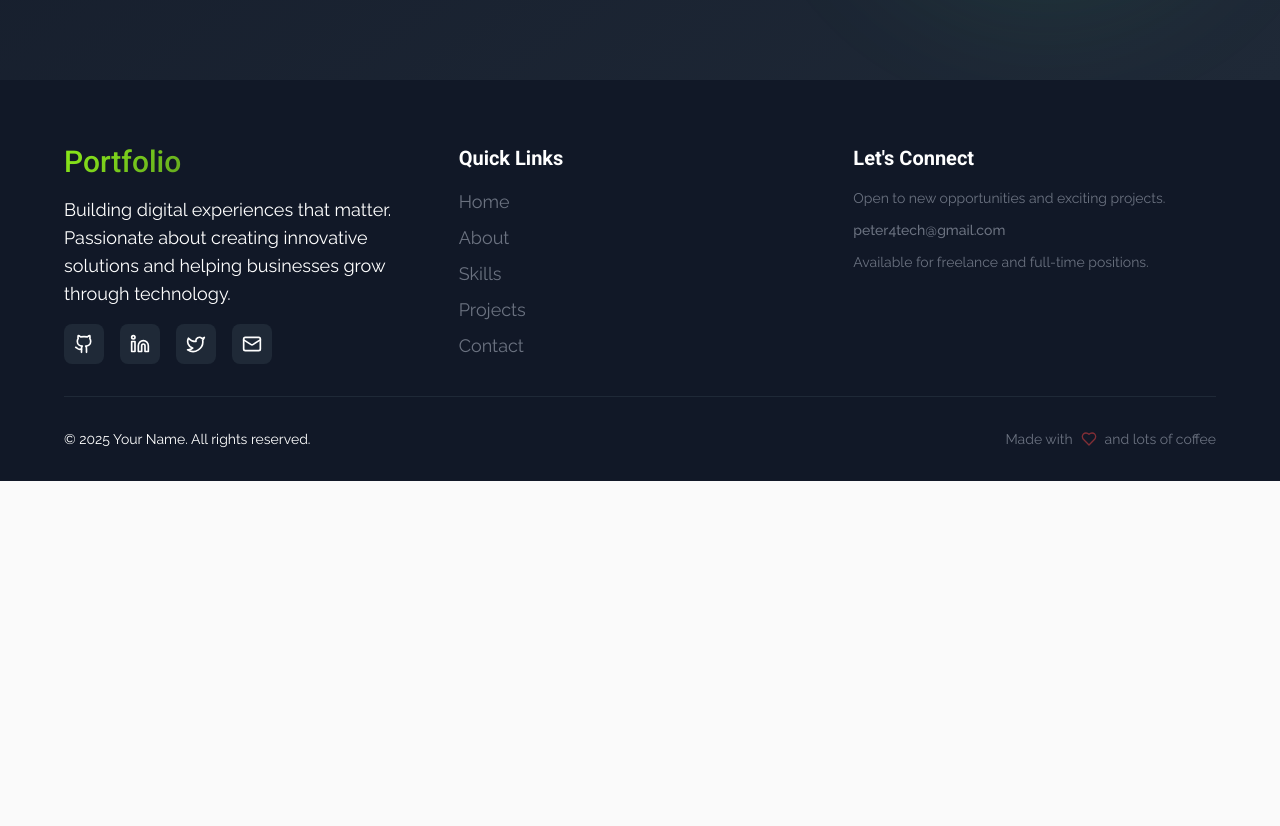
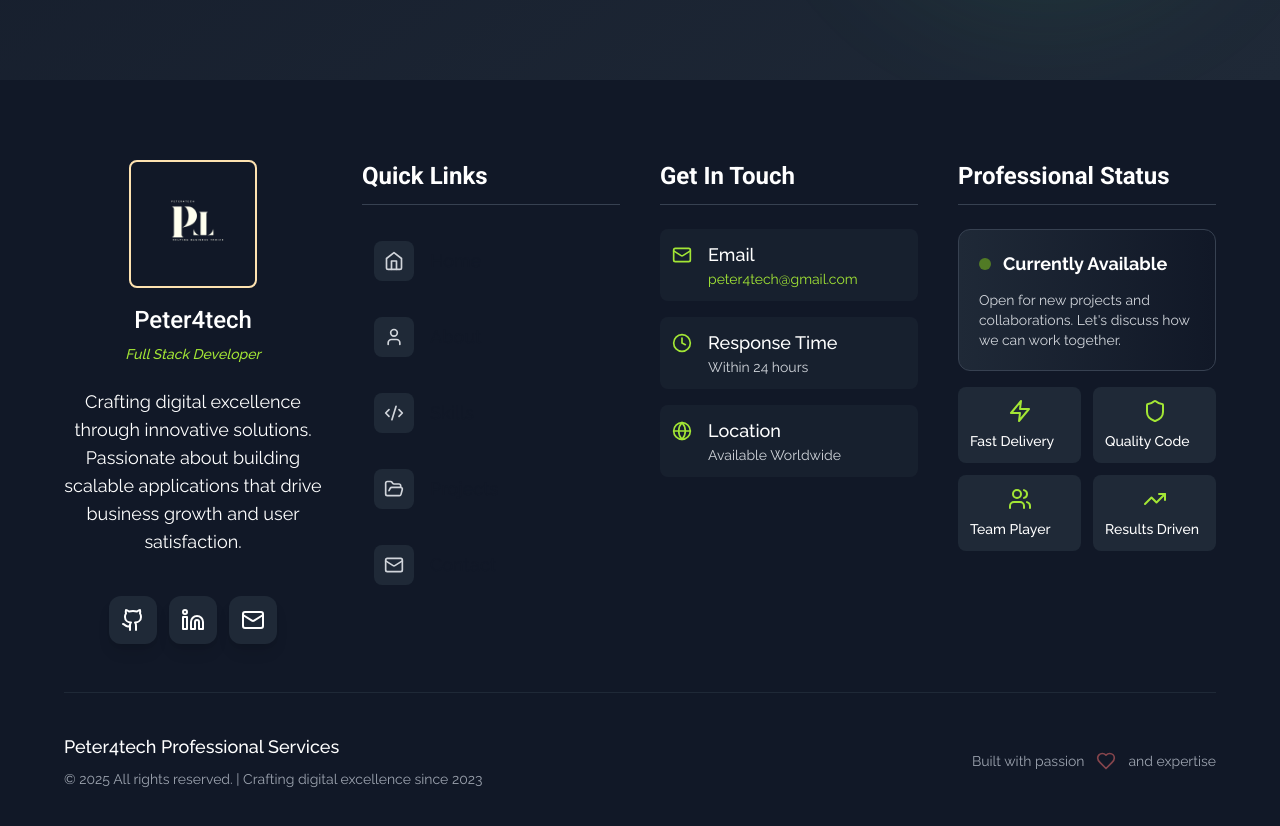
Before and after one commit to peterchims/portfolio, a React (Vite) app: page / in a window 1280 px wide. Shown: the part 6660-7486 px from the top of the page. Before the commit the page ends 7141 px from the top, so only its background shows below. Built offline with nearby package versions, Linux system fonts and the light colour scheme.

Commit message:
footer-section-completed

```diff
--- a/src/components/data/Data.ts
+++ b/src/components/data/Data.ts
@@ -14,6 +14,7 @@ import {
   Server,
   Smartphone,
   Globe,
+  Twitter,
 } from 'lucide-react';
 import { Mobile, cashra, Proj1 } from '../../assets';
 
@@ -302,3 +303,18 @@ and stay connected with the latest releases from ClaudyGod wherever you are.`,
     codeUrl: 'https://github.com/username/cryptobot',
   },
 ];
+// Footer-data
+export const FooterLinks = [
+  { icon: Github, href: '#', label: 'GitHub' },
+  { icon: Linkedin, href: '#', label: 'LinkedIn' },
+  { icon: Twitter, href: '#', label: 'Twitter' },
+  { icon: Mail, href: '#contact', label: 'Email' },
+];
+
+export const quickLinks = [
+  { name: 'Home', href: '#home' },
+  { name: 'About', href: '#about' },
+  { name: 'Skills', href: '#skills' },
+  { name: 'Projects', href: '#projects' },
+  { name: 'Contact', href: '#contact' },
+];
--- a/src/components/layout/Footer.tsx
+++ b/src/components/layout/Footer.tsx
@@ -1,81 +1,115 @@
 import React from 'react';
-import { Github, Linkedin, Twitter, Mail, Heart } from 'lucide-react';
+import { socialLinks, quickLinks } from '../data/Data';
 
 import CustomText from '../ui/CustomText';
+import {
+  Clock,
+  Code2,
+  FolderOpen,
+  Globe,
+  Heart,
+  Home,
+  Mail,
+  Shield,
+  TrendingUp,
+  User,
+  Users,
+  Zap,
+} from 'lucide-react';
+import { Logo } from '../../assets';
 
 const Footer: React.FC = () => {
-  const socialLinks = [
-    { icon: Github, href: '#', label: 'GitHub' },
-    { icon: Linkedin, href: '#', label: 'LinkedIn' },
-    { icon: Twitter, href: '#', label: 'Twitter' },
-    { icon: Mail, href: '#contact', label: 'Email' },
-  ];
-
-  const quickLinks = [
-    { name: 'Home', href: '#home' },
-    { name: 'About', href: '#about' },
-    { name: 'Skills', href: '#skills' },
-    { name: 'Projects', href: '#projects' },
-    { name: 'Contact', href: '#contact' },
-  ];
-
   return (
-    <footer className="bg-gray-900 text-white pt-16 pb-8">
+    <footer className="bg-gray-900 text-white pt-20 pb-10">
       <div className="container-custom">
-        <div className="grid md:grid-cols-3 gap-8 mb-8">
-          {/* Brand */}
-          <div className="space-y-4">
+        <div className="grid md:grid-cols-2 lg:grid-cols-4 gap-10 mb-12">
+          {/* Brand Section */}
+          <div className="space-y-6">
+            <div className="flex flex-col items-center text-center">
+              <img
+                src={Logo}
+                alt="Peter4tech Portfolio"
+                className="w-32 h-32 mb-4 filter invert sepia hue-rotate-90 rounded-lg border-2 border-gray-700 p-2"
+              />
               <CustomText
-              variant="h4"
+                variant="h5"
                 font="roboto"
                 weight="bold"
-              color="gradient"
+                color="white"
+                className="mb-2"
               >
-              Portfolio
+                Peter4tech
               </CustomText>
+              <CustomText
+                variant="caption"
+                color="lime-400"
+                weight="medium"
+                className="italic"
+              >
+                Full Stack Developer
+              </CustomText>
+            </div>
+
             <CustomText
               variant="body"
               color="white"
-              className="text-gray-200 leading-7"
+              className="text-gray-300 leading-7 text-center"
             >
-              Building digital experiences that matter. Passionate about
-              creating innovative solutions and helping businesses grow through
-              technology.
+              Crafting digital excellence through innovative solutions.
+              Passionate about building scalable applications that drive
+              business growth and user satisfaction.
             </CustomText>
-            <div className="flex space-x-4">
+
+            <div className="flex justify-center space-x-3 pt-4">
               {socialLinks.map(social => (
                 <a
                   key={social.label}
                   href={social.href}
-                  className="w-10 h-10 bg-gray-800 hover:bg-lime-500 rounded-lg flex items-center justify-center transition-colors duration-300 group"
+                  className="w-12 h-12 bg-gray-800 hover:bg-lime-500 rounded-xl flex items-center justify-center transition-all duration-300 group hover:scale-110 shadow-lg"
                   aria-label={social.label}
                 >
-                  <social.icon className="w-5 h-5 group-hover:scale-110 transition-transform duration-300" />
+                  <social.icon className="w-6 h-6 group-hover:scale-110 transition-transform duration-300" />
                 </a>
               ))}
             </div>
           </div>
 
           {/* Quick Links */}
-          <div className="space-y-4">
+          <div className="space-y-6">
             <CustomText
-              variant="h6"
+              variant="h5"
               font="roboto"
               weight="semibold"
               color="white"
+              className="border-b border-gray-700 pb-3"
             >
               Quick Links
             </CustomText>
-            <nav className="space-y-2">
+            <nav className="space-y-3">
               {quickLinks.map(link => (
                 <a
                   key={link.name}
                   href={link.href}
-                  color="muted"
-                  className="block text-red-900 hover:text-lime-400
-                   transition-colors duration-300"
+                  className="flex items-center text-gray-300 hover:text-lime-400 transition-all
+               duration-300 gap-4 p-3 rounded-lg hover:bg-gray-800 group"
                 >
-                  <CustomText color="muted" variant="body">
+                  <span
+                    className="w-10 h-10 bg-gray-800 rounded-lg flex items-center justify-center
+               group-hover:bg-lime-500 transition-colors duration-300"
+                  >
+                    {link.name === 'Home' && <Home className="w-5 h-5" />}
+                    {link.name === 'About' && <User className="w-5 h-5" />}
+                    {link.name === 'Skills' && <Code2 className="w-5 h-5" />}
+                    {link.name === 'Projects' && (
+                      <FolderOpen className="w-5 h-5" />
+                    )}
+                    {link.name === 'Contact' && <Mail className="w-5 h-5" />}
+                  </span>
+                  <CustomText
+                    variant="body"
+                    weight="medium"
+                    className="group-hover:text-lime-400 "
+                  >
                     {link.name}
                   </CustomText>
                 </a>
@@ -84,53 +118,140 @@ const Footer: React.FC = () => {
           </div>
 
           {/* Contact Info */}
-          <div className="space-y-4">
+          <div className="space-y-6">
             <CustomText
-              variant="h6"
+              variant="h5"
               font="roboto"
               weight="semibold"
               color="white"
+              className="border-b border-gray-700 pb-3"
             >
-              Let's Connect
+              Get In Touch
             </CustomText>
-            <div className="space-y-3 text-gray-400">
+            <div className="space-y-4">
+              <div className="flex items-start gap-4 p-3 rounded-lg bg-gray-800/50">
+                <Mail className="w-5 h-5 text-lime-400 mt-1 flex-shrink-0" />
                 <div>
-                <CustomText variant="caption" color="muted">
-                  Open to new opportunities and exciting projects.
+                  <CustomText variant="body" weight="medium" color="white">
+                    Email
                   </CustomText>
-              </div>
-              <div>
-                <CustomText variant="caption" weight="medium" color="muted">
+                  <CustomText
+                    variant="caption"
+                    color="lime-400"
+                    className="break-all"
+                  >
                     peter4tech@gmail.com
                   </CustomText>
                 </div>
+              </div>
+
+              <div className="flex items-start gap-4 p-3 rounded-lg bg-gray-800/50">
+                <Clock className="w-5 h-5 text-lime-400 mt-1 flex-shrink-0" />
                 <div>
-                <CustomText variant="caption" color="muted">
-                  Available for freelance and full-time positions.
+                  <CustomText variant="body" weight="medium" color="white">
+                    Response Time
+                  </CustomText>
+                  <CustomText variant="caption" color="gray-300">
+                    Within 24 hours
+                  </CustomText>
+                </div>
+              </div>
+
+              <div className="flex items-start gap-4 p-3 rounded-lg bg-gray-800/50">
+                <Globe className="w-5 h-5 text-lime-400 mt-1 flex-shrink-0" />
+                <div>
+                  <CustomText variant="body" weight="medium" color="white">
+                    Location
+                  </CustomText>
+                  <CustomText variant="caption" color="gray-300">
+                    Available Worldwide
                   </CustomText>
                 </div>
               </div>
             </div>
           </div>
 
-        {/* Bottom Bar */}
-        <div className="pt-8 border-t border-gray-800">
-          <div className="flex flex-col md:flex-row justify-between items-center space-y-4 md:space-y-0">
+          {/* Professional Status */}
+          <div className="space-y-6">
             <CustomText
-              variant="caption"
+              variant="h5"
+              font="roboto"
+              weight="semibold"
               color="white"
-              className="text-gray-200"
+              className="border-b border-gray-700 pb-3"
             >
-              © 2025 Your Name. All rights reserved.
+              Professional Status
             </CustomText>
 
-            <div className="flex items-center space-x-2 text-gray-200">
-              <CustomText variant="caption" color="muted">
-                Made with
+            <div className="space-y-4">
+              <div className="bg-gradient-to-r from-gray-800 to-gray-900 rounded-xl p-5 border border-gray-700">
+                <div className="flex items-center gap-3 mb-3">
+                  <div className="w-3 h-3 bg-lime-500 rounded-full animate-pulse"></div>
+                  <CustomText variant="body" weight="bold" color="white">
+                    Currently Available
                   </CustomText>
-              <Heart className="w-4 h-4 text-red-500 animate-pulse" />
-              <CustomText variant="caption" color="muted">
-                and lots of coffee
+                </div>
+                <CustomText variant="caption" color="gray-300">
+                  Open for new projects and collaborations. Let's discuss how we
+                  can work together.
+                </CustomText>
+              </div>
+
+              <div className="grid grid-cols-2 gap-3">
+                <div className="bg-gray-800 rounded-lg p-3 text-center">
+                  <Zap className="w-6 h-6 text-lime-400 mx-auto mb-2" />
+                  <CustomText variant="caption" weight="medium" color="white">
+                    Fast Delivery
+                  </CustomText>
+                </div>
+                <div className="bg-gray-800 rounded-lg p-3 text-center">
+                  <Shield className="w-6 h-6 text-lime-400 mx-auto mb-2" />
+                  <CustomText variant="caption" weight="medium" color="white">
+                    Quality Code
+                  </CustomText>
+                </div>
+                <div className="bg-gray-800 rounded-lg p-3 text-center">
+                  <Users className="w-6 h-6 text-lime-400 mx-auto mb-2" />
+                  <CustomText variant="caption" weight="medium" color="white">
+                    Team Player
+                  </CustomText>
+                </div>
+                <div className="bg-gray-800 rounded-lg p-3 text-center">
+                  <TrendingUp className="w-6 h-6 text-lime-400 mx-auto mb-2" />
+                  <CustomText variant="caption" weight="medium" color="white">
+                    Results Driven
+                  </CustomText>
+                </div>
+              </div>
+            </div>
+          </div>
+        </div>
+
+        {/* Bottom Bar */}
+        <div className="pt-10 border-t border-gray-800">
+          <div className="flex flex-col lg:flex-row justify-between items-center space-y-4 lg:space-y-0">
+            <div className="text-center lg:text-left">
+              <CustomText
+                variant="body"
+                weight="medium"
+                color="white"
+                className="mb-2"
+              >
+                Peter4tech Professional Services
+              </CustomText>
+              <CustomText variant="caption" color="gray-400">
+                © {new Date().getFullYear()} All rights reserved. | Crafting
+                digital excellence since 2023
+              </CustomText>
+            </div>
+
+            <div className="flex items-center space-x-3">
+              <CustomText variant="caption" color="gray-400">
+                Built with passion
+              </CustomText>
+              <Heart className="w-5 h-5 text-red-400 animate-pulse" />
+              <CustomText variant="caption" color="gray-400">
+                and expertise
               </CustomText>
             </div>
           </div>
--- a/src/components/ui/CustomText.tsx
+++ b/src/components/ui/CustomText.tsx
@@ -14,7 +14,16 @@ interface CustomTextProps {
     | 'overline';
   font?: 'roboto' | 'raleway' | 'system';
   weight?: 'light' | 'normal' | 'medium' | 'semibold' | 'bold';
-  color?: 'primary' | 'secondary' | 'accent' | 'muted' | 'white' | 'gradient';
+  color?:
+    | 'primary'
+    | 'secondary'
+    | 'accent'
+    | 'muted'
+    | 'white'
+    | 'gradient'
+    | 'lime-400'
+    | 'gray-300'
+    | 'gray-400';
   align?: 'left' | 'center' | 'right' | 'justify';
   className?: string;
   animated?: boolean;
@@ -67,6 +76,9 @@ const CustomText: React.FC<CustomTextProps> = ({
     muted: 'text-gray-500',
     white: 'text-white',
     gradient: 'gradient-text',
+    'lime-400': 'text-lime-400',
+    'gray-300': 'text-gray-300',
+    'gray-400': 'text-gray-400',
   };
 
   const alignClasses = {
```
Lines whose indentation alone changed are shown as unchanged.
